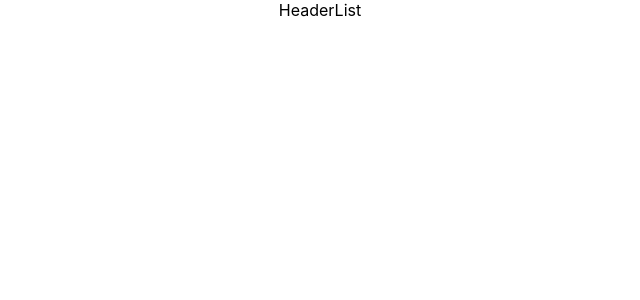
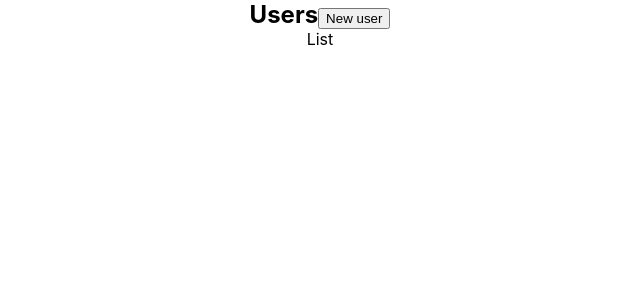
Before and after one commit to Elena-GHub/react-mantenedor, a React (Create React App) app: page / in a window 1280 px wide. Shown: the top 300 px of the page, without its empty margins (320-960 px from the left). Built offline with nearby package versions, Linux system fonts and the light colour scheme.

Commit message:
added headline and New user button to Header component

```diff
--- a/src/components/Header.jsx
+++ b/src/components/Header.jsx
@@ -1,9 +1,18 @@
 import React, { Component } from 'react';
+
+const styles = {
+    inline: {
+        display: 'inline',
+    }
+}
 
 export default class Header extends Component {
     render() {
         return (
-            'Header'
+            <header>
+                <h2 style={styles.inline}>Users</h2>
+                <button style={styles.inline}>New user</button>
+            </header>
         )
     }
 }
```
